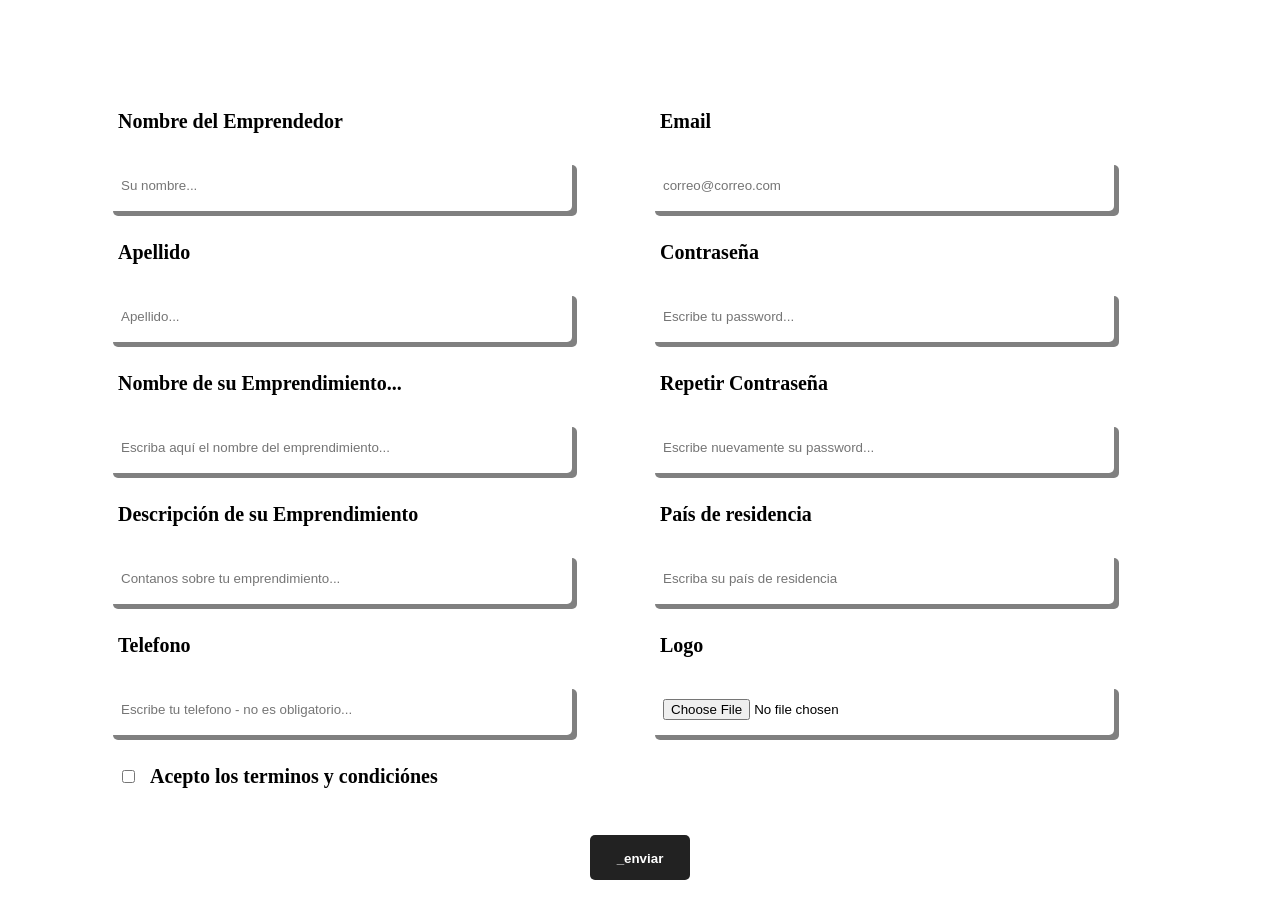
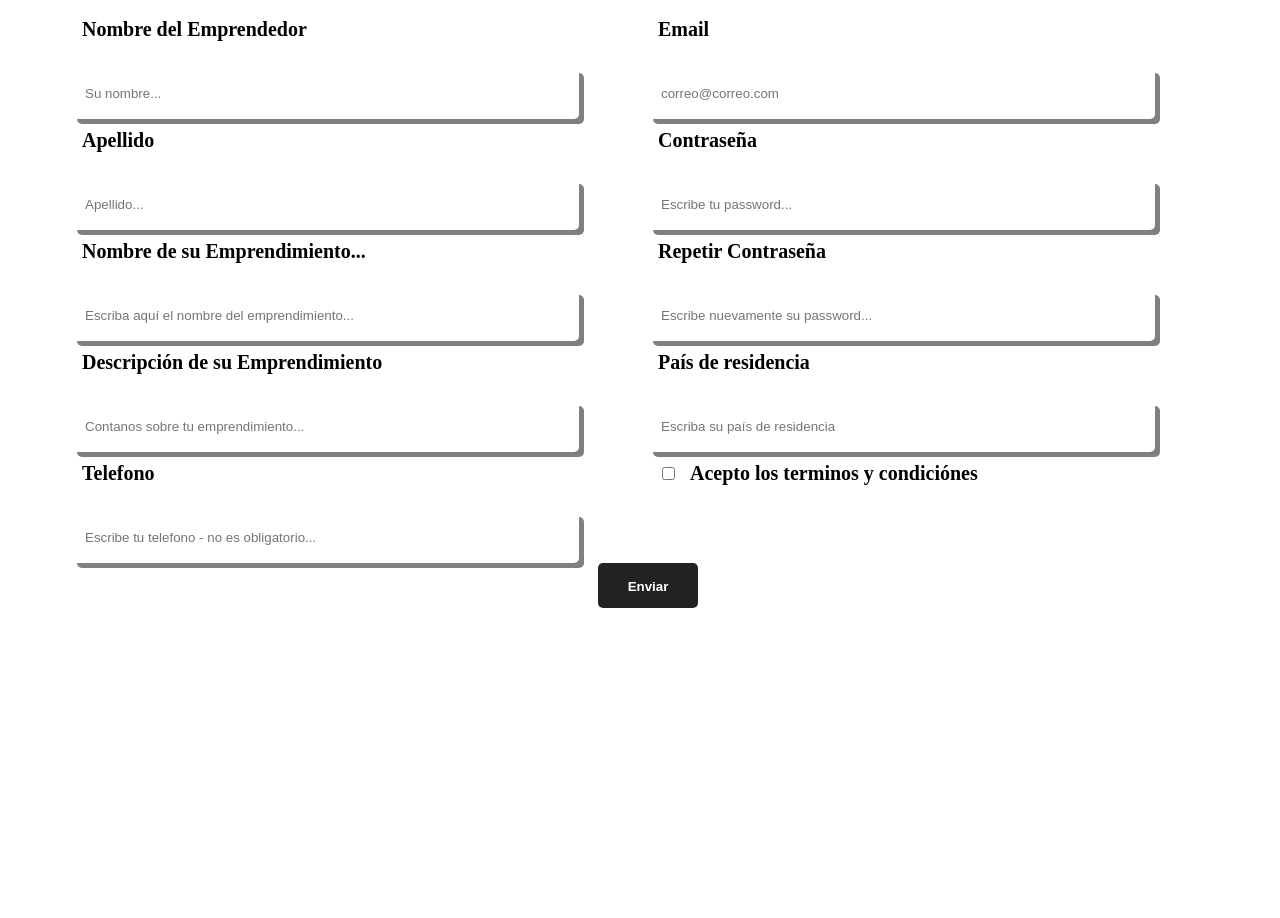
Before and after one commit to PiaAchigar/Form-with-Style-Components-in-React, a React (Create React App) app: page / in a window 1280 px wide. Shown: the top 918 px of the page. After the commit the page ends 800 px from the top, so only its background shows below. Built offline with nearby package versions, Linux system fonts and the light colour scheme.

Commit message:
logica y algunos estilos

```diff
--- a/package.json
+++ b/package.json
@@ -9,6 +9,7 @@
     "@testing-library/jest-dom": "^5.11.4",
     "@testing-library/react": "^11.1.0",
     "@testing-library/user-event": "^12.1.10",
+    "axios": "^0.24.0",
     "react": "^17.0.2",
     "react-dom": "^17.0.2",
     "react-scripts": "4.0.3",
--- a/src/App.js
+++ b/src/App.js
@@ -12,6 +12,8 @@ import { FontAwesomeIcon } from "@fortawesome/react-fontawesome";
 import { faExclamationTriangle } from "@fortawesome/free-solid-svg-icons";
 
 import Input from "./Components/Input";
+
+import Axios from 'axios'
 
 function App() {
   //coloco el estado de validación de cada campo, para poder despues validar todo el formulario de una.
@@ -29,9 +31,60 @@ function App() {
   const [telefono, setTelefono] = useState({ campo: "", valido: null });
   const [logo, setLogo] = useState({ campo: "", valido: null });
   const [terminos, setTerminos] = useState(false);
+  const [formValido , setFormValido] = useState(null)
+
   const checkTerminos = (e) =>{
     setTerminos(e.target.checked)
   }
+
+  const onSubmit = (e) =>{
+    e.preventDefault()
+
+    if (  nombre.valido=== 'true' &&
+    apellido.valido==='true'&&
+    email.valido==='true'&&
+    pais.valido==='true'&&
+    descripcion.valido==='true'&&
+    password.valido==='true'&&
+    password2.valido==='true'&&
+    terminos === true
+    ){sendData()
+      restartForm()
+      setFormValido(true)}
+    else
+    {setFormValido(false)}
+}
+
+
+    const sendData= ()=>{
+
+      const newUser = {
+      nombre : nombre.campo,
+      apellido: apellido.campo,
+      email: email.campo,
+      pais: pais.campo,
+      descripcion: descripcion.campo,
+      password: password.campo,
+      proyecto: nombreEmprendimiento.campo,
+      telefono: telefono.campo,
+      terminos: terminos
+    }
+
+    Axios.post('https://jsonplaceholder.typicode.com/posts', newUser)
+      .then( res => console.log(res))
+      .catch(err => console.log(err))
+    }
+
+     const restartForm = () =>{
+      setNombre({ campo: "", valido: null })
+      setApellido({ campo: "", valido: null })
+      setPassword({ campo: "", valido: null })
+      setPassword2({ campo: "", valido: null })
+      setEmail({ campo: "", valido: null })
+      setNombreEmprendimiento({ campo: "", valido: null })
+      setPais({ campo: "", valido: null })
+    }
+
 
   const expresiones = {
     usuario: /^[a-zA-Z0-9\_\-]{4,16}$/, // Letras, numeros, guion y guion_bajo
@@ -39,6 +92,7 @@ function App() {
     password: /^.{4,12}$/, // 4 a 12 digitos.
     correo: /^[a-zA-Z0-9_.+-]+@[a-zA-Z0-9-]+\.[a-zA-Z0-9-.]+$/,
     telefono: /^\d{7,14}$/, // 7 a 14 numeros.
+    description: /^[a-zA-ZÀ-ÿ\s]{1,40}$/
   };
 
   const validarPasword2 = () => {
@@ -56,7 +110,7 @@ function App() {
   };
   return (
     <main>
-      <Form action="">
+      <Form action="" onSubmit={onSubmit}>
         <Input
           estado={nombre}
           setEstado={setNombre}
@@ -125,7 +179,7 @@ function App() {
           name="descripcion"
           placeholder="Contanos sobre tu emprendimiento..."
           leyendaError="Necesitamos que nos cuentes sobre tu emprendimeito "
-          expresionRegular=""
+          expresionRegular={expresiones.description}
         />
         <Input
           estado={pais}
@@ -145,9 +199,9 @@ function App() {
           name="telefono"
           placeholder="Escribe tu telefono - no es obligatorio..."
           leyendaError="😜"
-          expresionRegular={expresiones.telefono}
+          expresionRegular=""
         />
-        <Input
+      {/*   <Input
           estado={logo}
           setEstado={setLogo}
           label="Logo"
@@ -156,24 +210,39 @@ function App() {
           placeholder="Examinar archivo"
           leyendaError="😜"
           expresionRegular=""
-        />
+        /> */}
         <ContenedorTerminos>
           <Label>
             <input type="checkbox" name="terminos" id="terminos" checked={terminos} onChange={checkTerminos}/>
             Acepto los terminos y condiciónes
           </Label>
         </ContenedorTerminos>
-        {false && (
+        {formValido===false && (
           <MensajeError>
+            <div>
             <FontAwesomeIcon icon={faExclamationTriangle} />
-            <p>
+              <p>
               <b>Error:</b> Faltan cositas en el formulario por completar 😉
-            </p>
+              </p>
+            </div>
           </MensajeError>
         )}
         <ContenedorBtnEnvio>
-          <Boton type="submit">_enviar</Boton>
-          <MensajeExito>El Formulario se envio exitosamente!</MensajeExito>
+          <Boton type="submit">Enviar</Boton>
+       {formValido===true &&
+       (<MensajeExito>
+        <FontAwesomeIcon icon={faExclamationTriangle} />
+        <p>
+          <b>Yey!!</b> El formulario se envió exitosamente! 😉
+        </p>
+      {/*   <MensajeExito>El Formulario se envio exitosamente!</MensajeExito> */}
+      </MensajeExito>
+
+      )
+
+
+
+       }
         </ContenedorBtnEnvio>
       </Form>
     </main>
--- a/src/Elements/Forms.js
+++ b/src/Elements/Forms.js
@@ -9,13 +9,17 @@ const colores = {
 };
 
 const Form = styled.form`
-  display: grid;
-  grid-template-columns: 1fr 1fr;
-  gap: 20px;
-  margin: 100px;
+  display: flex;
+  width: 100vw;
+  flex-wrap: wrap;
+  justify-content:center;
+  div{
+    width: 45vw;
+  }
   @media (max-width: 800px) {
-    display:grid;
-    grid-template-columns: 1fr;
+    flex-direction: column;
+    div{
+      width:100vw;}
   }
 `;
 
@@ -131,20 +135,18 @@ const Boton = styled.button`
   }
 `;
 
-const MensajeExito = styled.p`
+const MensajeExito = styled.div`
   font-size: 14px;
-  color: ${colores.exito};
-  display: none;
-`;
+  color: white;
 
-const MensajeError = styled.div`
+
   display: flex;
   width: 60%;
   height: 50px;
-  background-color: ${colores.error};
+  background-color: ${colores.exito};
   padding: 15px 15px 0 15px;
   border-radius: 5px;
-  grid-column: span 2;
+
   p {
     margin: 0;
     text-align: center;
@@ -152,6 +154,31 @@ const MensajeError = styled.div`
   b {
     margin-left: 40px;
   }
+
+`;
+
+const MensajeError = styled.div`
+  display: flex;
+  justify-content:center;
+  width: 100vw;
+  height: 4rem;
+
+  div{
+    width: 80%;
+    background-color: ${colores.error};
+    height:100%;
+    border-radius: 5px;
+
+    p {
+      margin: 0;
+      text-align: center;
+    }
+    b {
+      margin-left: 40px;
+    }
+  }
+
+
 `;
 
 export {
```
Also changed, not shown: 1 other file (tests, documents, lock files or other folders).
